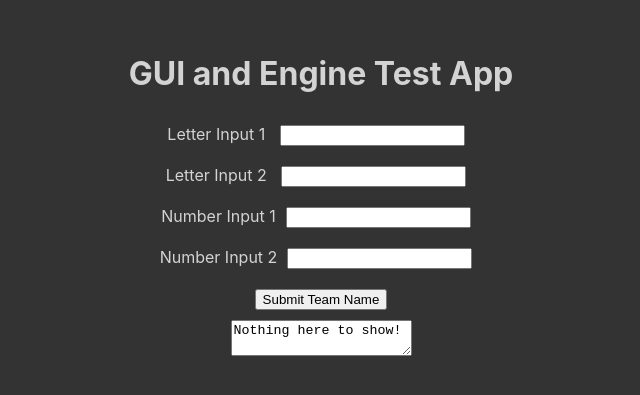
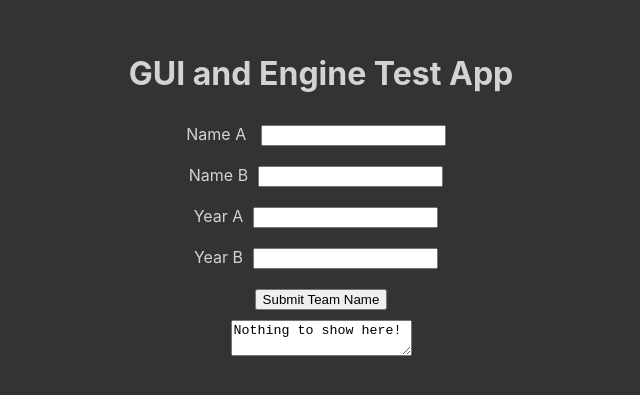
Before and after one commit to jannyr08/GUI-Demo, a React (Create React App) app in the folder Frontend/src/main/frontend/: page / in a window 1280 px wide. Shown: the part 127-522 px from the top of the page, without its empty margins (319-959 px from the left). Built offline with nearby package versions, Linux system fonts and the light colour scheme.

Commit message:
Use Jane demo

```diff
--- a/Frontend/src/main/frontend/src/App.js
+++ b/Frontend/src/main/frontend/src/App.js
@@ -1,50 +1,10 @@
 import './App.css';
-import axios from 'axios';
 import TeamName from './components/TeamName';
 
 function App() {
-
-    const handleMessage = async () => {
-        const message = {
-            "input":[
-                {"value": document.getElementById("letterInput1").value},
-                {"value": document.getElementById("letterInput2").value},
-                {"value": document.getElementById("numberInput1").value},
-                {"value": document.getElementById("numberInput2").value},
-            ]
-        }
-        const response = await axios.post('https://reqres.in/api/articles', message);
-        console.log(response);
-        let output = "Output: ";
-        for (let i = 0; i < response.data.input.length; i++)
-        {
-            output = output + response.data.input[i].value;
-        }
-        document.getElementById("getRequestOutput").value = output;
-    }
-
   return (
     <div className="App">
-
-        {/* <TeamName /> */}
-
-        <h1>GUI and Engine Test App </h1>
-        <label>Letter Input 1 </label>
-        <input id={"letterInput1"}/>
-        <br/>
-        <label>Letter Input 2 </label>
-        <input id={"letterInput2"}/>
-        <br/>
-        <label>Number Input 1</label>
-        <input id={"numberInput1"}/>
-        <br/>
-        <label>Number Input 2</label>
-        <input id={"numberInput2"}/>
-        <br/>
-          <button onClick={handleMessage} id={"postButton"}>Submit Team Name</button>
-        <br/>
-        <textarea id={"getRequestOutput"}>Nothing here to show!</textarea>
-
+        {<TeamName />}
     </div>
   );
 }
--- a/Frontend/src/main/frontend/src/components/TeamName.js
+++ b/Frontend/src/main/frontend/src/components/TeamName.js
@@ -7,6 +7,7 @@ function TeamName() {
     const [yearA, setYearA] = useState("");
     const [yearB, setYearB] = useState("");
     const [teamName, setTeamName] = useState("Nothing to show here!");
+    const url = "http:pi.cs.oswego.edu:9080";
 
     const handleSubmit = (event) => {
         event.preventDefault();
@@ -17,13 +18,13 @@ function TeamName() {
             yearB: yearB
         }
         console.log(data);
-        axios.post("http://localhost:9080/teamname", data).then(res => {
+        axios.post(url, data).then(res => {
             getTeamName()
         })
     }
 
     const getTeamName =  () => {
-        axios.get("http://localhost:9080/teamname")
+        axios.get(url)
         .then(res => {
             setTeamName("Your teamname: " + res.data.pop())
         })
```
Also changed, not shown: 1 other file (tests, documents, lock files or other folders).
